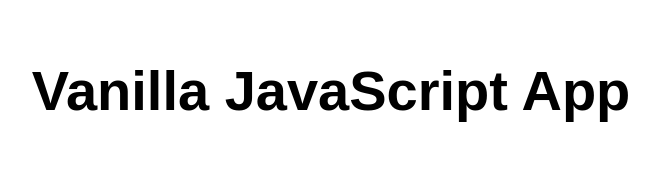
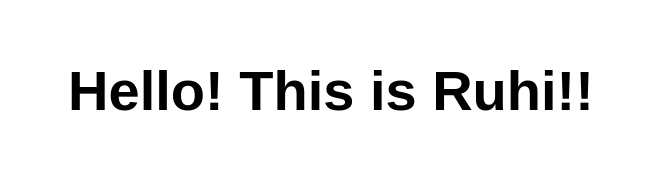
Before and after one commit to RuhiA03/Static-Web-App-Azure-02, a website: page src/index.html in a window 1280 px wide. Shown: the whole page, without its empty margins (309-968 px from the left). Drawn offline with Linux system fonts and the light colour scheme.

Commit message:
Update index.html

```diff
--- a/src/index.html
+++ b/src/index.html
@@ -10,7 +10,7 @@
 
 <body>
   <main>
-    <h1>Vanilla JavaScript App</h1>
+    <h1>Hello! This is Ruhi!!</h1>
   </main>
 </body>
 
```
